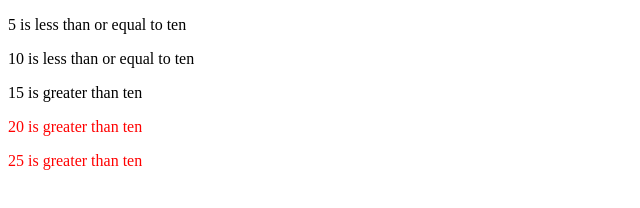
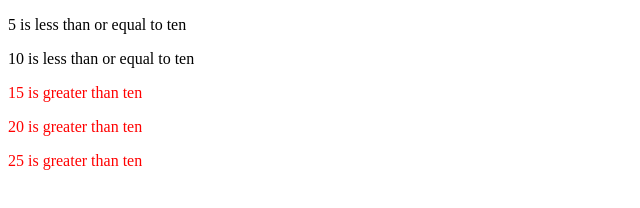
Before and after one commit to maxjacobson/repo_sizes, a plain HTML site: page index.html in a window 1280 px wide. Shown: the whole page, without its empty margins (0-640 px from the left). Drawn offline with Linux system fonts and the light colour scheme.

Commit message:
adds div-based bar graph

```diff
--- a/app.js
+++ b/app.js
@@ -13,11 +13,15 @@
       return "" + num + " is less than or equal to ten";
     }
   }).style("color", function(d) {
-    if (d > 15) {
+    if (d > 10) {
       return "red";
     } else {
       return "black";
     }
   });
 
+  d3.select("body").selectAll("div").data(dataset).enter().append("div").attr("class", "bar").style("height", function(d) {
+    return "" + (parseInt(d)) + "px";
+  });
+
 }).call(this);
--- a/index.html
+++ b/index.html
@@ -3,6 +3,7 @@
 <head>
   <meta charset="UTF-8">
   <title>max learn d3</title>
+  <link rel="stylesheet" href="style.css">
 </head>
 <body>
   <script src="d3.v3.js"></script>
```
Also changed, not shown: 1 other file.
